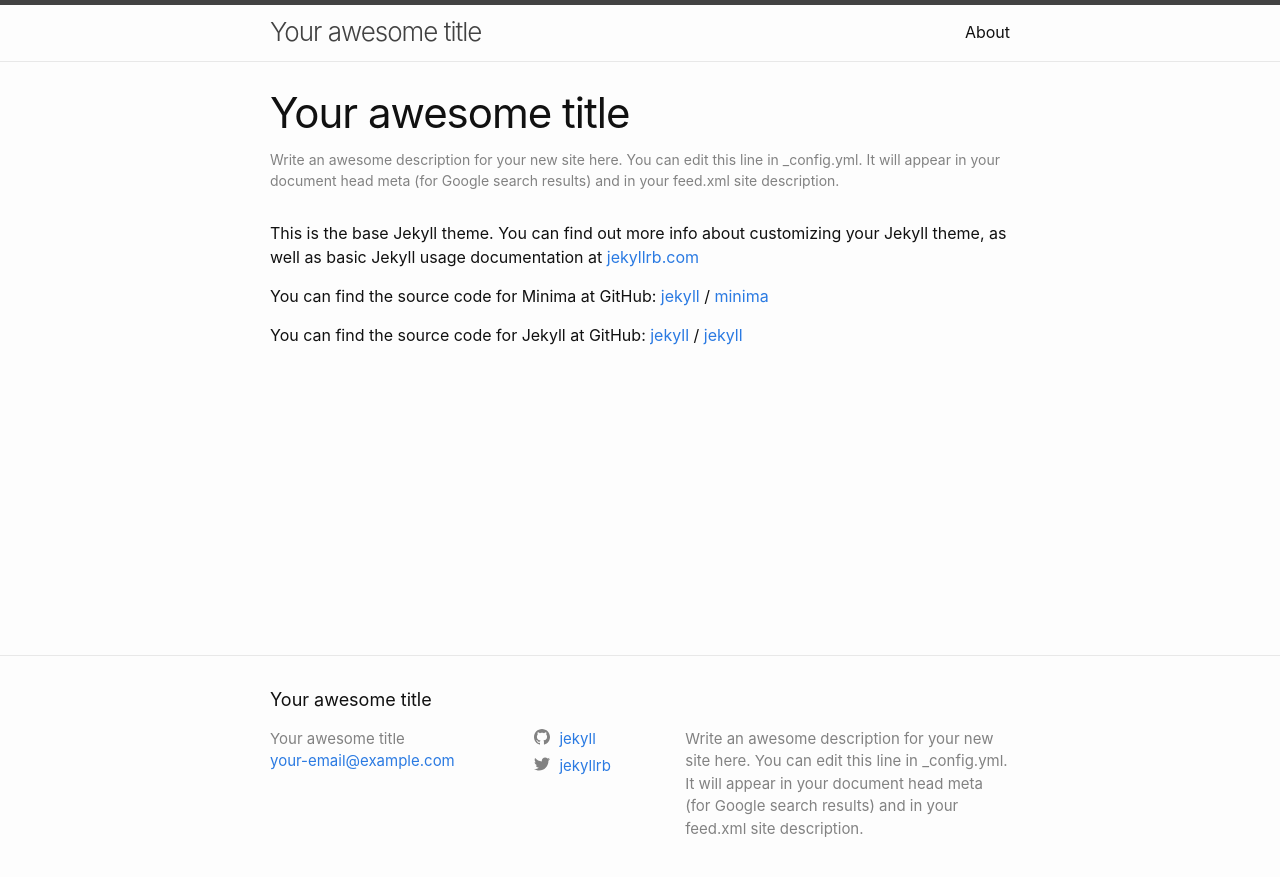
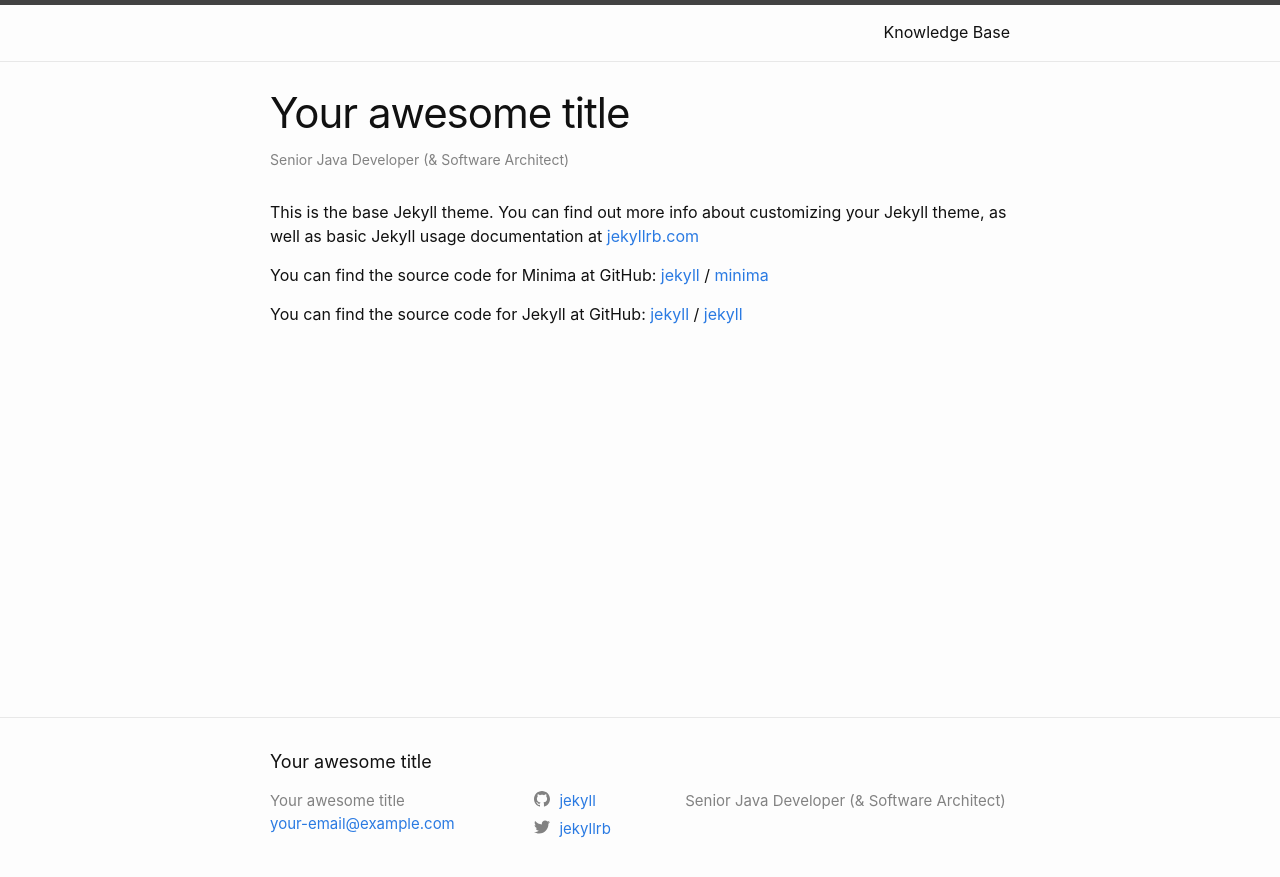
Before and after one commit to cristian-sulea/cristian-sulea-net, a Jekyll site: the page built from jekyllrb/index.md, in a window 1280 px wide. Shown: the top 877 px of the page. Built offline with Jekyll 4.4.1, drawn with Linux system fonts in a browser that asks for light colours.

Commit message:
header -> blog

```diff
--- a/jekyllrb/_config.yml
+++ b/jekyllrb/_config.yml
@@ -8,27 +8,35 @@
 # For technical reasons, this file is *NOT* reloaded automatically when you use
 # 'bundle exec jekyll serve'. If you change this file, please restart the server process.
 
+
 # Site settings
 # These are used to personalize your new site. If you look in the HTML files,
 # you will see them accessed via {{ site.title }}, {{ site.email }}, and so on.
 # You can create any custom variable you would like, and they will be accessible
 # in the templates via {{ site.myvariable }}.
-title: Your awesome title
-email: your-email@example.com
-description: >- # this means to ignore newlines until "baseurl:"
-  Write an awesome description for your new site here. You can edit this
-  line in _config.yml. It will appear in your document head meta (for
-  Google search results) and in your feed.xml site description.
+
 baseurl: "" # the subpath of your site, e.g. /blog
 url: "" # the base hostname & protocol for your site, e.g. http://example.com
+
+title: Your awesome title
+description: Senior Java Developer (& Software Architect)
+
+blog_title: Knowledge Base
+blog_href: http://cristian.sulea.net/blog/
+
+email: your-email@example.com
+
 twitter_username: jekyllrb
 github_username:  jekyll
 
+
 # Build settings
+
 markdown: kramdown
 theme: minima
 plugins:
   - jekyll-feed
+
 
 # Exclude from processing.
 # The following items will not be processed, by default. Create a custom list
--- a/jekyllrb/_includes/header.html
+++ b/jekyllrb/_includes/header.html
@@ -1,30 +1,21 @@
 <header class="site-header" role="banner">
+	<div class="wrapper">
 
-  <div class="wrapper">
-    {%- assign default_paths = site.pages | map: "path" -%}
-    {%- assign page_paths = site.header_pages | default: default_paths -%}
-    <a class="site-title" rel="author" href="{{ "/" | relative_url }}">{{ site.title | escape }}</a>
-
-    {%- if page_paths -%}
 		<nav class="site-nav">
 			<input type="checkbox" id="nav-trigger" class="nav-trigger" />
 			<label for="nav-trigger">
 				<span class="menu-icon">
 					<svg viewBox="0 0 18 15" width="18px" height="15px">
-              <path d="M18,1.484c0,0.82-0.665,1.484-1.484,1.484H1.484C0.665,2.969,0,2.304,0,1.484l0,0C0,0.665,0.665,0,1.484,0 h15.032C17.335,0,18,0.665,18,1.484L18,1.484z M18,7.516C18,8.335,17.335,9,16.516,9H1.484C0.665,9,0,8.335,0,7.516l0,0 c0-0.82,0.665-1.484,1.484-1.484h15.032C17.335,6.031,18,6.696,18,7.516L18,7.516z M18,13.516C18,14.335,17.335,15,16.516,15H1.484 C0.665,15,0,14.335,0,13.516l0,0c0-0.82,0.665-1.483,1.484-1.483h15.032C17.335,12.031,18,12.695,18,13.516L18,13.516z"/>
+						<path d="M18,1.484c0,0.82-0.665,1.484-1.484,1.484H1.484C0.665,2.969,0,2.304,0,1.484l0,0C0,0.665,0.665,0,1.484,0 h15.032C17.335,0,18,0.665,18,1.484L18,1.484z M18,7.516C18,8.335,17.335,9,16.516,9H1.484C0.665,9,0,8.335,0,7.516l0,0 c0-0.82,0.665-1.484,1.484-1.484h15.032C17.335,6.031,18,6.696,18,7.516L18,7.516z M18,13.516C18,14.335,17.335,15,16.516,15H1.484 C0.665,15,0,14.335,0,13.516l0,0c0-0.82,0.665-1.483,1.484-1.483h15.032C17.335,12.031,18,12.695,18,13.516L18,13.516z" />
             		</svg>
 				</span>
 			</label>
 
 			<div class="trigger">
-          {%- for path in page_paths -%}
-            {%- assign my_page = site.pages | where: "path", path | first -%}
-            {%- if my_page.title -%}
-            <a class="page-link" href="{{ my_page.url | relative_url }}">{{ my_page.title | escape }}</a>
-            {%- endif -%}
-          {%- endfor -%}
+				<a class="page-link" href="{{ site.blog_href }}">{{	site.blog_title | escape }}</a>
 			</div>
+
 		</nav>
-    {%- endif -%}
+
 	</div>
 </header>
```
Lines whose indentation alone changed are shown as unchanged.
